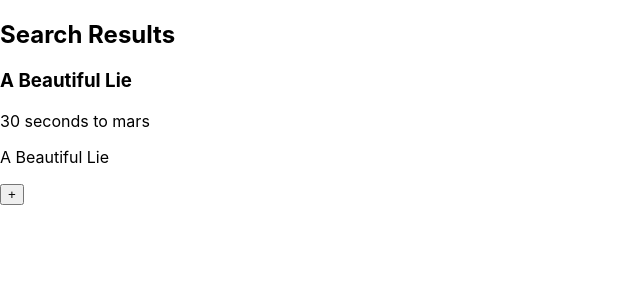
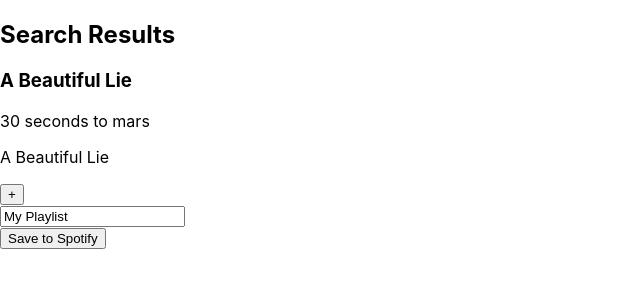
Before and after one commit to tyshchenkodev/jammming, a React (Create React App) app: page / in a window 1280 px wide. Shown: the top 300 px of the page, without its empty margins (0-640 px from the left). Built offline with nearby package versions, Linux system fonts and the light colour scheme.

Commit message:
Implement track adding to playlist with one-way data flow

```diff
--- a/src/App.js
+++ b/src/App.js
@@ -1,9 +1,15 @@
 import logo from './logo.svg';
 import './App.css';
 import SearchResults from './components/SearchResults';
+import React, { useState } from 'react';
+import Playlist from './components/Playlist';
 
 
 export default function App() {
+
+  const [playlistName, setPlaylistName] = useState("My Playlist");
+  const [playlistTracks, setPlaylistTracks] = useState([]);
+
     const searchResults = [{
       id: 1,
       name: "A Beautiful Lie",
@@ -11,9 +17,21 @@
       album: "A Beautiful Lie"
     }];
 
+    function handleNameChange(newName) {
+      setPlaylistName(newName);
+    }
+
+    function addTrack(track) {
+      const trackExists = playlistTracks.some(
+        (savedTrack) => savedTrack.id === track.id);
+        if (trackExists) return;
+        setPlaylistTracks([...playlistTracks, track]);
+    }
+
   return (
     <>
-    <SearchResults tracks={searchResults}/>
+    <SearchResults tracks={searchResults} onAdd={addTrack}/>
+    <Playlist onNameChange={handleNameChange} playlistName={playlistName} playlistTracks={playlistTracks}/>
     </>
   )
 };
--- a/src/components/Playlist.js
+++ b/src/components/Playlist.js
@@ -0,0 +1,18 @@
+import React from "react";
+import TrackList from "./TrackList";
+
+export default function Playlist(props) {
+
+    function handleChange(event) {
+       const newName = event.target.value;
+       props.onNameChange(newName);
+    }
+
+    return(
+        <div className="playlist">
+        <input value={props.playlistName} onChange={handleChange}></input>
+        <TrackList tracks={props.playlistTracks} />
+        <button>Save to Spotify</button>
+        </div>
+    );
+};
--- a/src/components/SearchResults.js
+++ b/src/components/SearchResults.js
@@ -5,7 +5,7 @@
     return(
         <div>
             <h2>Search Results</h2>
-            <TrackList tracks={props.tracks}/>
+            <TrackList tracks={props.tracks} onAdd={props.onAdd} />
         </div>
     )
 }
--- a/src/components/Track.js
+++ b/src/components/Track.js
@@ -1,6 +1,19 @@
 import React from "react";
 
+
 export default function Track(props) {
+
+    function handleAdd() {
+        const track = {
+            name: props.name,
+            artist: props.artist,
+            album: props.album,
+            id: props.id
+          };
+        props.onAdd(track);
+
+    };
+
     return (
         <div className="track">
             <div className="track-info">
@@ -9,7 +22,7 @@
                 <p>{props.album}</p>
             </div>
             <div className="track-action">
-                <button>+</button>
+                <button onClick={handleAdd}>+</button>
             </div>
         </div>
     );
--- a/src/components/TrackList.js
+++ b/src/components/TrackList.js
@@ -11,6 +11,7 @@
                 name={track.name}
                 artist={track.artist}
                 album={track.album}
+                onAdd={props.onAdd}
               />
             );
           })}
```
Lines whose indentation alone changed are shown as unchanged.
